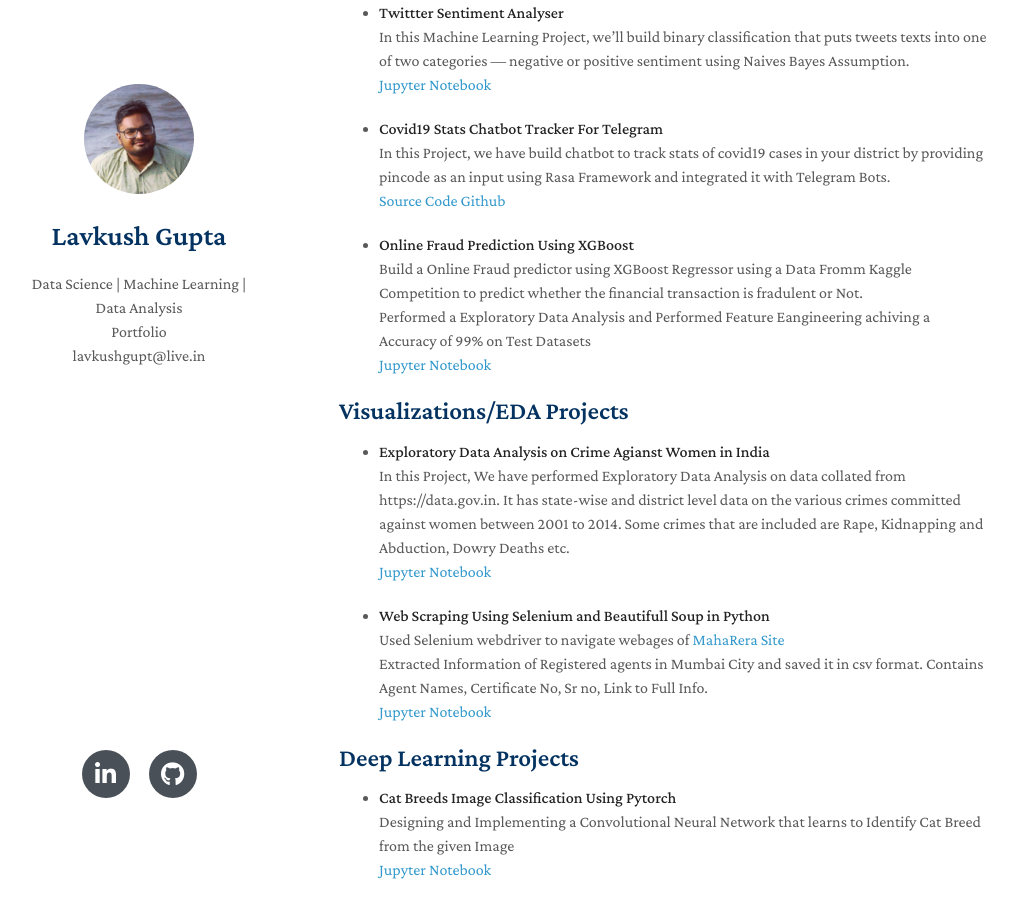
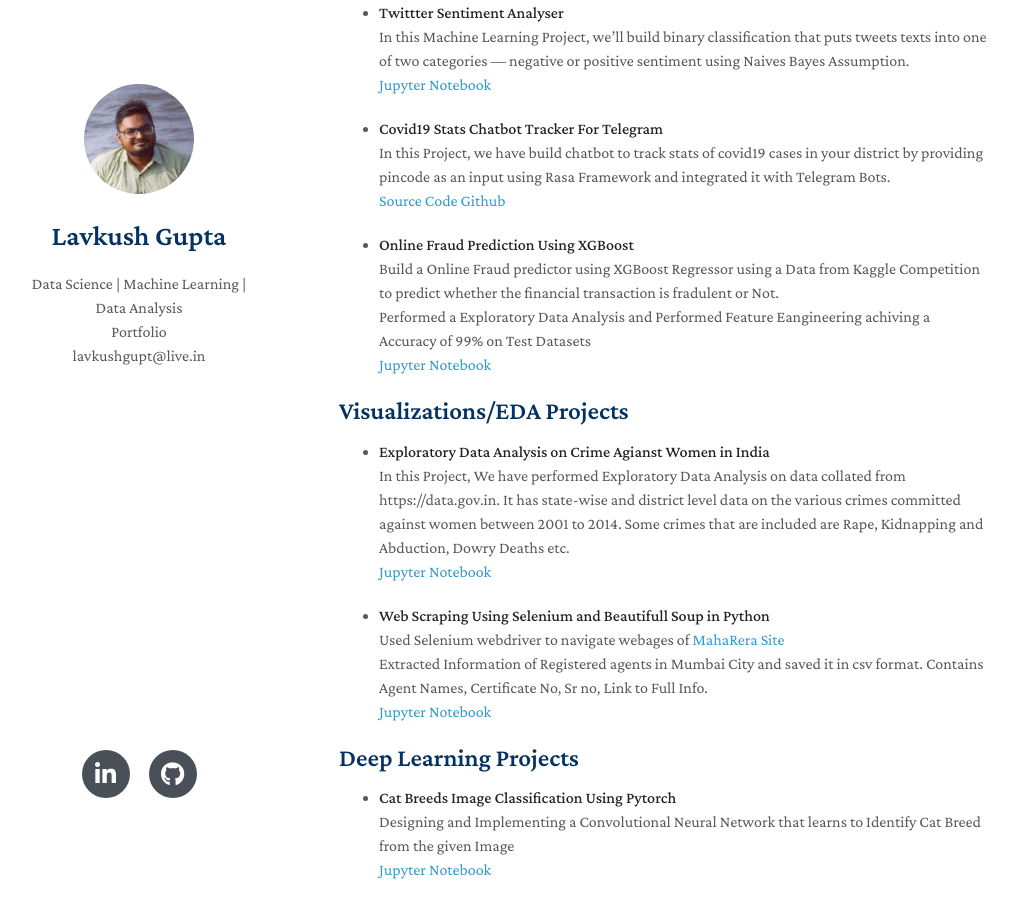
Before and after one commit to llavkush/Data-Science-Portfolio, a Jekyll site: the page built from index.md, in a window 1280 px wide and 900 px high, scrolled down 517 px. Shown: the whole window, without its empty margins (131-1148 px from the left). Built offline with Jekyll 4.4.1, drawn with Linux system fonts in a browser that asks for light colours; nearby versions of some CDN libraries; a style sheet for code colours, icons or effects is not loaded; our own code applies the rules of GitHub Pages for plain Markdown files.

Commit message:
Update index.md

```diff
--- a/index.md
+++ b/index.md
@@ -30,7 +30,7 @@ Passionate about making machine learn and make world a happy place.
 <br>[Source Code Github](https://github.com/llavkush/Data-Science/tree/Master/Rasa%20Chatbot)
 
 - **Online Fraud Prediction Using XGBoost**
-<br>Build a Online Fraud predictor using XGBoost Regressor using a Data Fromm Kaggle Competition to predict whether the financial transaction is fradulent or Not.
+<br>Build a Online Fraud predictor using XGBoost Regressor using a Data from Kaggle Competition to predict whether the financial transaction is fradulent or Not.
 <br>Performed a Exploratory Data Analysis and Performed Feature Eangineering achiving a Accuracy of 99% on Test Datasets
 <br>[Jupyter Notebook](https://github.com/llavkush/HelloWorld/blob/master/Online_Fraud_Prediction_Using_XGBoost_.ipynb)
 
```
